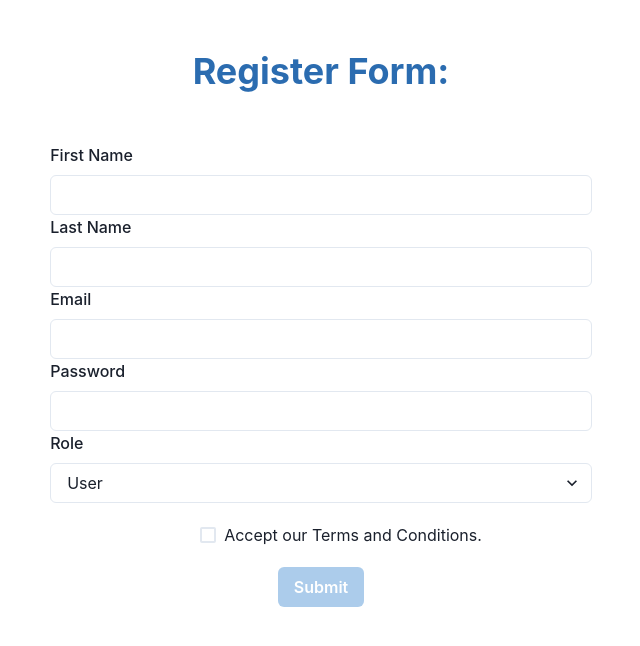
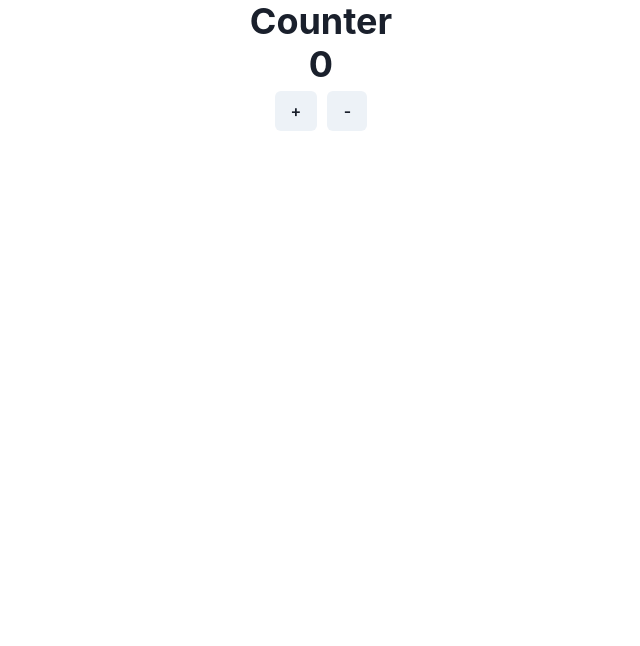
Before and after one commit to KatiaDev/step-react-lpd1921, a React (Create React App) app: page / in a window 1280 px wide. Shown: the top 646 px of the page, without its empty margins (319-959 px from the left). Built offline with nearby package versions, Linux system fonts and the light colour scheme.

Commit message:
Counter-Redux-Example

```diff
--- a/package.json
+++ b/package.json
@@ -12,7 +12,9 @@
     "framer-motion": "^4.1.17",
     "react": "^17.0.2",
     "react-dom": "^17.0.2",
+    "react-redux": "^7.2.6",
     "react-scripts": "4.0.3",
+    "redux": "^4.1.2",
     "web-vitals": "^1.1.2",
     "yup": "^0.32.11"
   },
--- a/src/App.js
+++ b/src/App.js
@@ -1,13 +1,24 @@
-import RegisterForm from "./components/RegisterForm";
-import { Container, Heading } from "@chakra-ui/react";
+import { Button, Container, Heading } from "@chakra-ui/react";
+import { useSelector, useDispatch } from "react-redux";
+import { increment, decrement } from "./actions/counterActions";
 
 function App() {
+  //const { state, dispatch } = useContext(CounterContext);
+  const { counter } = useSelector((state) => state);
+  const dispatch = useDispatch();
+
   return (
-    <Container className="App">
-      <Heading m="50px" textAlign="center" color="blue.600">
-        Register Form:
-      </Heading>
-      <RegisterForm />
+    <Container className="app">
+      <Heading as="h1">Counter</Heading>
+      <Heading as="h2">{counter}</Heading>
+      <div>
+        <Button onClick={() => dispatch(increment())} m="5px">
+          +
+        </Button>
+        <Button onClick={() => dispatch(decrement())} m="5px">
+          -
+        </Button>
+      </div>
     </Container>
   );
 }
--- /dev/null
+++ b/src/actions/counterActions.js
@@ -0,0 +1,14 @@
+export const INCREMENT = "INCREMENT";
+export const DECREMENT = "DECREMENT";
+
+export const increment = () => {
+  return {
+    type: INCREMENT,
+  };
+};
+
+export const decrement = () => {
+  return {
+    type: DECREMENT,
+  };
+};
--- a/src/components/RegisterForm.js
+++ /dev/null
@@ -1,179 +0,0 @@
-import React, { useEffect, useState } from "react";
-import * as yup from "yup";
-
-import {
-  Container,
-  FormControl,
-  FormLabel,
-  Input,
-  Select,
-  Button,
-  Checkbox,
-} from "@chakra-ui/react";
-
-const schema = yup.object().shape({
-  firstName: yup
-    .string()
-    .min(3, "Must be at least 3 chars.")
-    .required("FirstName can't be empty."),
-  lastName: yup.string().required("LastName can't be empty."),
-  email: yup
-    .string()
-    .email("The email is invalid.")
-    .required("Email is required."),
-  password: yup
-    .string()
-    .min(8, "The password should have at least 8 chars.")
-    .required("Password is required."),
-  role: yup.string().required("Role is required."),
-  terms: yup.boolean().oneOf([true], "You must accept terms and conditions"),
-});
-const initialData = {
-  firstName: "",
-  lastName: "",
-  email: "",
-  password: "",
-  role: "User",
-  terms: false,
-};
-
-const RegisterForm = () => {
-  const [formData, setFormData] = useState(initialData);
-  const [isButtonDisabled, setIsButtonDisabled] = useState(true);
-  const [errorMessage, setErrorMessage] = useState({
-    firstName: "",
-    lastName: "",
-    email: "",
-    password: "",
-    role: "",
-    terms: "",
-  });
-
-  const handleFieldValidation = (event) => {
-    yup
-      .reach(schema, event.target.name)
-      .validate(event.target.value)
-      .then(() =>
-        setErrorMessage({
-          ...errorMessage,
-          [event.target.name]: "",
-        })
-      )
-      .catch((error) => {
-        setErrorMessage({
-          ...errorMessage,
-          [event.target.name]: error.errors[0],
-        });
-      });
-  };
-
-  useEffect(() => {
-    async function helper() {
-      const valid = await schema.isValid(formData);
-      setIsButtonDisabled(!valid);
-    }
-
-    helper();
-  }, [formData]);
-
-  const handleInputChange = (event) => {
-    handleFieldValidation(event);
-    setFormData({
-      ...formData,
-      [event.target.name]:
-        event.target.type === "checkbox"
-          ? event.target.checked
-          : event.target.value,
-    });
-  };
-
-  const handleFormSubmit = (event) => {
-    event.preventDefault();
-    console.log("formData: ", formData);
-    setFormData(initialData);
-  };
-
-  return (
-    <Container textAlign="center">
-      <form onSubmit={handleFormSubmit}>
-        <FormControl>
-          <FormLabel>First Name</FormLabel>
-          {errorMessage.firstName ? (
-            <p style={{ color: "red" }}>{errorMessage.firstName}</p>
-          ) : null}
-          <Input
-            type="text"
-            name="firstName"
-            value={formData.firstName}
-            onChange={handleInputChange}
-          />
-        </FormControl>
-        <FormControl>
-          <FormLabel>Last Name</FormLabel>
-          {errorMessage.lastName ? (
-            <p style={{ color: "red" }}>{errorMessage.lastName}</p>
-          ) : null}
-          <Input
-            type="text"
-            name="lastName"
-            value={formData.lastName}
-            onChange={handleInputChange}
-          />
-        </FormControl>
-        <FormControl>
-          <FormLabel>Email</FormLabel>
-          {errorMessage.email ? (
-            <p style={{ color: "red" }}>{errorMessage.email}</p>
-          ) : null}
-          <Input
-            type="email"
-            name="email"
-            value={formData.email}
-            onChange={handleInputChange}
-          />
-        </FormControl>
-        <FormControl>
-          <FormLabel>Password</FormLabel>
-          {errorMessage.password ? (
-            <p style={{ color: "red" }}>{errorMessage.password}</p>
-          ) : null}
-          <Input
-            type="password"
-            name="password"
-            value={formData.password}
-            onChange={handleInputChange}
-          />
-        </FormControl>
-        <FormControl>
-          <FormLabel>Role</FormLabel>
-
-          <Select
-            name="role"
-            value={formData.role}
-            onChange={handleInputChange}
-          >
-            <option value="User">User</option>
-            <option value="Admin">Admin</option>
-            <option value="Mainteiner">Mainteiner</option>
-            <option value="Intern">Intern</option>
-          </Select>
-        </FormControl>
-        <FormControl m="20px">
-          <Checkbox
-            name="terms"
-            type="checkbox"
-            checked={formData.terms}
-            onChange={handleInputChange}
-          >
-            Accept our Terms and Conditions.
-          </Checkbox>
-        </FormControl>
-        <Button type="submit" colorScheme="blue" disabled={isButtonDisabled}>
-          Submit
-        </Button>
-      </form>
-    </Container>
-  );
-};
-
-export default RegisterForm;
--- /dev/null
+++ b/src/contexts/counterContext.js
@@ -0,0 +1,32 @@
+import { createContext, useReducer } from "react";
+
+export const CounterContext = createContext();
+
+const initialState = {
+  counter: 0,
+};
+
+const CounterReducer = (state, action) => {
+  switch (action.type) {
+    case "INCREMENT":
+      return { ...state, counter: state.counter + 1 };
+
+    case "DECREMENT":
+      return { ...state, counter: state.counter - 1 };
+
+    default:
+      return state;
+  }
+};
+
+const CounterProvider = ({ children }) => {
+  const [state, dispatch] = useReducer(CounterReducer, initialState);
+
+  const value = { state, dispatch };
+
+  return (
+    <CounterContext.Provider value={value}>{children}</CounterContext.Provider>
+  );
+};
+
+export default CounterProvider;
--- a/src/index.css
+++ b/src/index.css
@@ -1,13 +1,17 @@
 body {
   margin: 0;
-  font-family: -apple-system, BlinkMacSystemFont, 'Segoe UI', 'Roboto', 'Oxygen',
-    'Ubuntu', 'Cantarell', 'Fira Sans', 'Droid Sans', 'Helvetica Neue',
+  font-family: -apple-system, BlinkMacSystemFont, "Segoe UI", "Roboto", "Oxygen",
+    "Ubuntu", "Cantarell", "Fira Sans", "Droid Sans", "Helvetica Neue",
     sans-serif;
   -webkit-font-smoothing: antialiased;
   -moz-osx-font-smoothing: grayscale;
 }
 
 code {
-  font-family: source-code-pro, Menlo, Monaco, Consolas, 'Courier New',
+  font-family: source-code-pro, Menlo, Monaco, Consolas, "Courier New",
     monospace;
 }
+
+.app {
+  text-align: center;
+}
--- a/src/index.js
+++ b/src/index.js
@@ -3,11 +3,19 @@ import ReactDOM from "react-dom";
 import "./index.css";
 import App from "./App";
 import { ChakraProvider } from "@chakra-ui/react";
+//import CounterProvider from "./contexts/counterContext";
+import { Provider } from "react-redux";
+import { createStore } from "redux";
+import CounterReducer from "./reducers/counterReducer";
+
+const store = createStore(CounterReducer);
 
 ReactDOM.render(
   <React.StrictMode>
     <ChakraProvider>
-      <App />
+      <Provider store={store}>
+        <App />
+      </Provider>
     </ChakraProvider>
   </React.StrictMode>,
   document.getElementById("root")
--- /dev/null
+++ b/src/reducers/counterReducer.js
@@ -0,0 +1,20 @@
+import { INCREMENT, DECREMENT } from "../actions/counterActions";
+
+const initialState = {
+  counter: 0,
+};
+
+const CounterReducer = (state = initialState, action) => {
+  switch (action.type) {
+    case INCREMENT:
+      return { ...state, counter: state.counter + 1 };
+
+    case DECREMENT:
+      return { ...state, counter: state.counter - 1 };
+
+    default:
+      return state;
+  }
+};
+
+export default CounterReducer;
```
Also changed, not shown: 1 other file (tests, documents, lock files or other folders).
